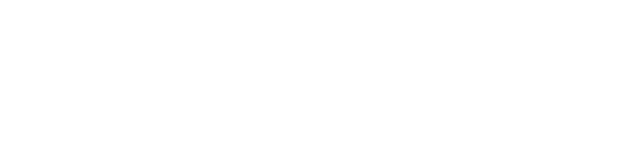
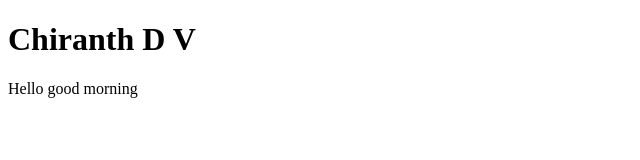
Before and after one commit to Chiranth-45/project, a plain HTML site: page index.html in a window 1280 px wide. Shown: the whole page, without its empty margins (0-640 px from the left). Drawn offline with Linux system fonts and the light colour scheme.

Commit message:
infoadded

```diff
--- a/index.html
+++ b/index.html
@@ -6,6 +6,7 @@
     <title>Document</title>
 </head>
 <body>
-
+    <h1>Chiranth D V</h1>
+    <p>Hello good morning</p>
 </body>
 </html>
```
